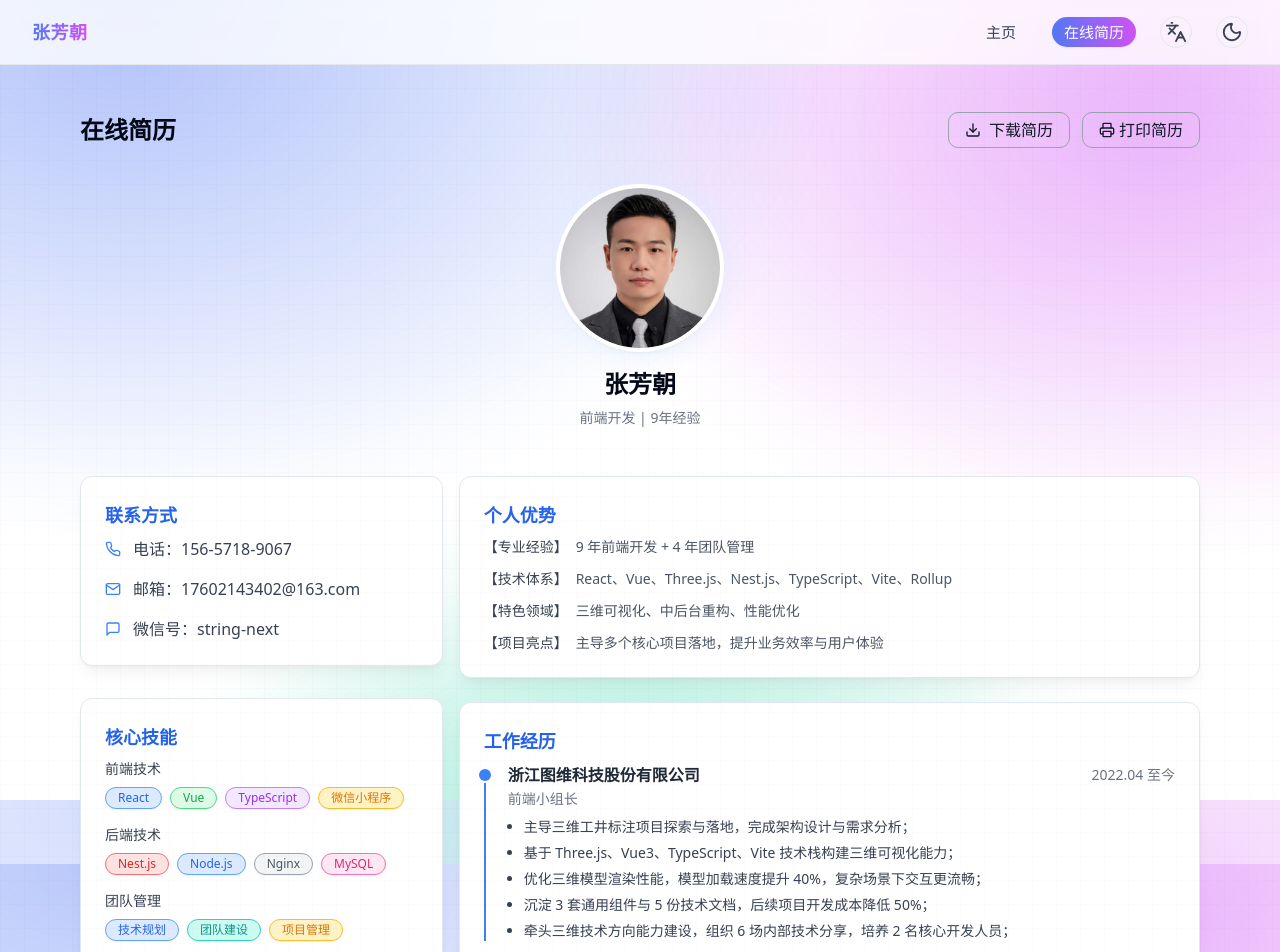
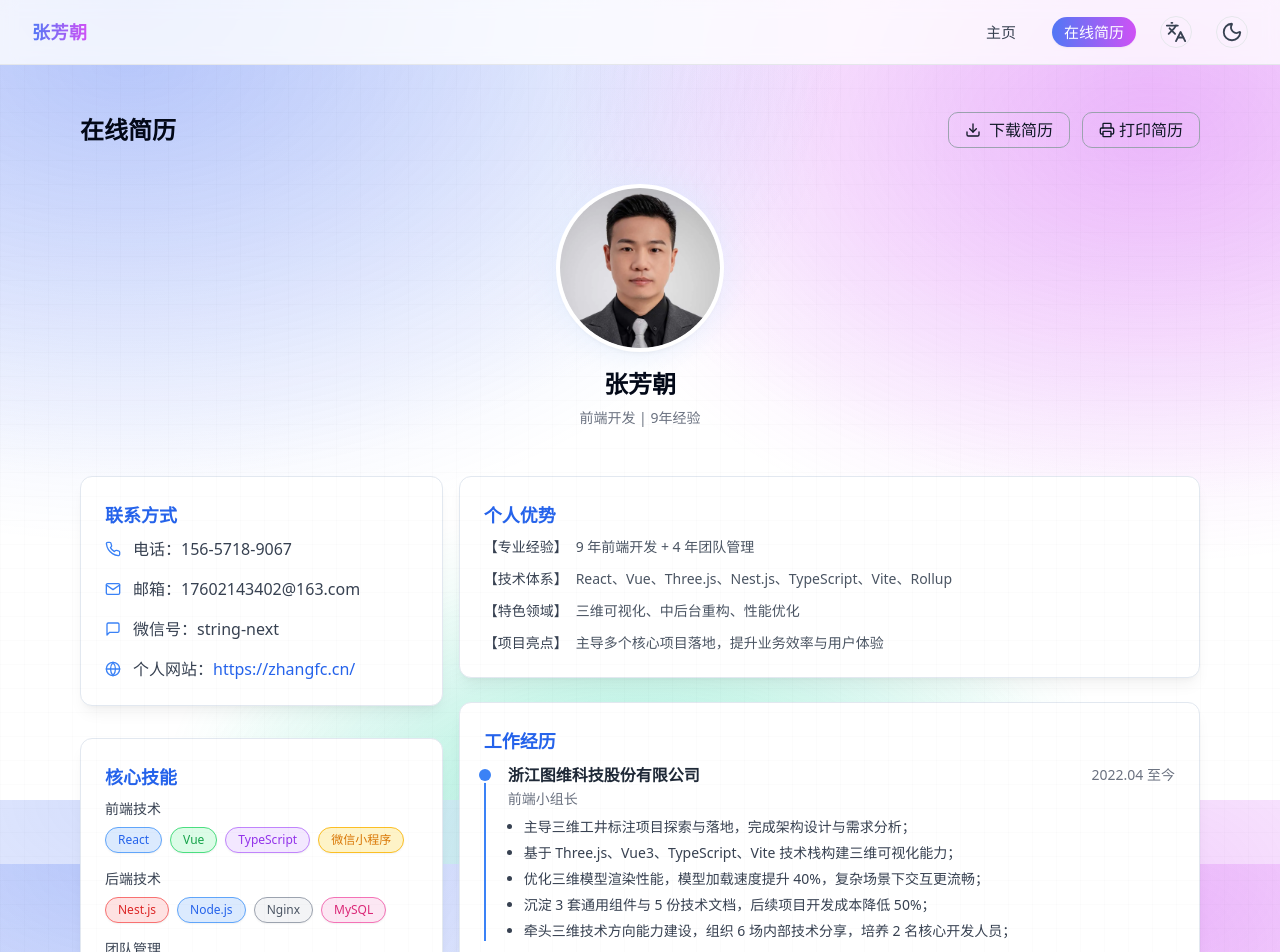
Before and after one commit to dmljc/resume, a React (Vite) app: page /resume in a window 1280 px wide. Shown: the top 952 px of the page. Built offline with nearby package versions, Linux system fonts and the light colour scheme.

Commit message:
feat: 添加个人网站联系信息并优化PDF导出功能
- 在联系信息中添加个人网站字段及国际化翻译
- 优化PDF导出逻辑，使用ignoreElements隐藏交互控件
- 调整技能标签样式使其更符合设计规范
- 移除临时隐藏图片的逻辑，避免页面跳动

```diff
--- a/src/components/sections/ResumeClone.jsx
+++ b/src/components/sections/ResumeClone.jsx
@@ -28,7 +28,7 @@ export default function ResumeClone() {
       <div className="container mx-auto max-w-6xl px-4 print-area">
         <div className="flex items-center justify-between mb-10">
           <h1 className="text-2xl font-bold">{t('nav.resume')}</h1>
-          <div className="flex items-center gap-3 print-hidden">
+          <div className="flex items-center gap-3 print-hidden" data-html2canvas-ignore="true">
             <Button
               variant="outline"
               className="flex items-center gap-2 rounded-md px-4 h-9 border-gray-400 text-gray-900 hover:bg-gray-100 hover:border-gray-500 dark:border-gray-600 dark:text-gray-100 dark:hover:bg-gray-800 dark:hover:border-gray-500 transition-colors no-print"
@@ -109,6 +109,18 @@ export default function ResumeClone() {
                     <div className="text-gray-700 dark:text-gray-300">
                       <span className="contact-label">{t('contact.wechat')}{colon}</span>
                       <span className="contact-value">{contactInfo.wechat}</span>
+                    </div>
+                  </li>
+                  <li className="flex items-center gap-3 contact-item">
+                    <svg xmlns="http://www.w3.org/2000/svg" width="16" height="16" viewBox="0 0 24 24" fill="none" stroke="currentColor" strokeWidth="2" strokeLinecap="round" strokeLinejoin="round" className="text-blue-500 dark:text-blue-400 flex-shrink-0 contact-icon">
+                      <circle cx="12" cy="12" r="10"></circle>
+                      <path d="M2 12h20"></path>
+                      <path d="M12 2a15.3 15.3 0 0 1 0 20"></path>
+                      <path d="M12 2a15.3 15.3 0 0 0 0 20"></path>
+                    </svg>
+                    <div className="text-gray-700 dark:text-gray-300">
+                      <span className="contact-label">{t('contact.website')}{colon}</span>
+                      <a href="https://zhangfc.cn/" target="_blank" rel="noopener noreferrer" className="contact-value text-blue-600 dark:text-blue-400 hover:underline">https://zhangfc.cn/</a>
                     </div>
                   </li>
                 </ul>
--- a/src/components/sections/skills.styles.js
+++ b/src/components/sections/skills.styles.js
@@ -47,12 +47,13 @@ const BG_COLORS = {
 
 export function tagClass(label) {
   return cn(
+    // 按参考样式实现：text-xs + font-medium，胶囊居中
+    "inline-flex items-center justify-center",
     "rounded-full",
-    "px-3",
-    "py-1",
-    // 居中对齐，避免 PDF 中文本偏移
-    "justify-center",
-    "leading-none",
+    "!px-3",
+    "!py-1",
+    "text-xs",
+    "font-medium",
     "border",
     "shadow-sm",
     "transition-colors",
--- a/src/index.css
+++ b/src/index.css
@@ -178,6 +178,10 @@ body {
   background-repeat: no-repeat;
 }
 
+/* 导出 PDF 时隐藏交互控件（不依赖 @media print） */
+.exporting .print-hidden,
+.exporting .no-print { display: none !important; }
+
 /* 全局平滑滚动与固定头部偏移 */
 html {
   scroll-behavior: smooth;
--- a/src/lib/downloadResumePdf.js
+++ b/src/lib/downloadResumePdf.js
@@ -31,19 +31,18 @@ export async function downloadResumePdf(lang = "zh") {
       scale: 2, // 提升分辨率
       useCORS: true,
       backgroundColor: "#ffffff",
+      // 忽略渲染交互元素，避免页面跳动与按钮进入PDF
+      ignoreElements: (element) => {
+        const cls = element.classList;
+        if (!cls) return false;
+        return cls.contains('print-hidden') || cls.contains('no-print');
+      },
     },
     jsPDF: { unit: "pt", format: "a4", orientation: "portrait" },
     pagebreak: { mode: ["css", "legacy"] },
   };
 
-  // 为避免某些跨域图片导致画布污染，这里临时隐藏图片再渲染
-  // 但不隐藏头像图片，避免闪烁
-  const imgs = Array.from(el.querySelectorAll("img:not(.avatar-image)"));
-  const originalDisplays = imgs.map((img) => img.style.display);
-
-  // 添加一个小延迟，让用户感知到正在生成PDF
-  const startTime = Date.now();
-  imgs.forEach((img) => (img.style.display = "none"));
+  // 不再修改页面布局，避免任何跳动
 
   try {
     await html2pdf().set(opt).from(el).save();
@@ -51,13 +50,6 @@ export async function downloadResumePdf(lang = "zh") {
     showMessage(lang === 'zh' ? '生成 PDF 失败，请稍后重试' : 'Failed to generate PDF, please try again later', 3000)
     throw err
   } finally {
-    // 确保至少有300ms的过渡时间，避免闪烁感太强
-    const elapsedTime = Date.now() - startTime;
-    const remainingTime = Math.max(0, 300 - elapsedTime);
-
-    setTimeout(() => {
-      // 恢复图片显示
-      imgs.forEach((img, i) => (img.style.display = originalDisplays[i] || ""));
-    }, remainingTime);
+    // 无需恢复任何元素，可选择性地做些状态清理
   }
 }
```
Also changed, not shown: src/lib/i18n-core.js.
